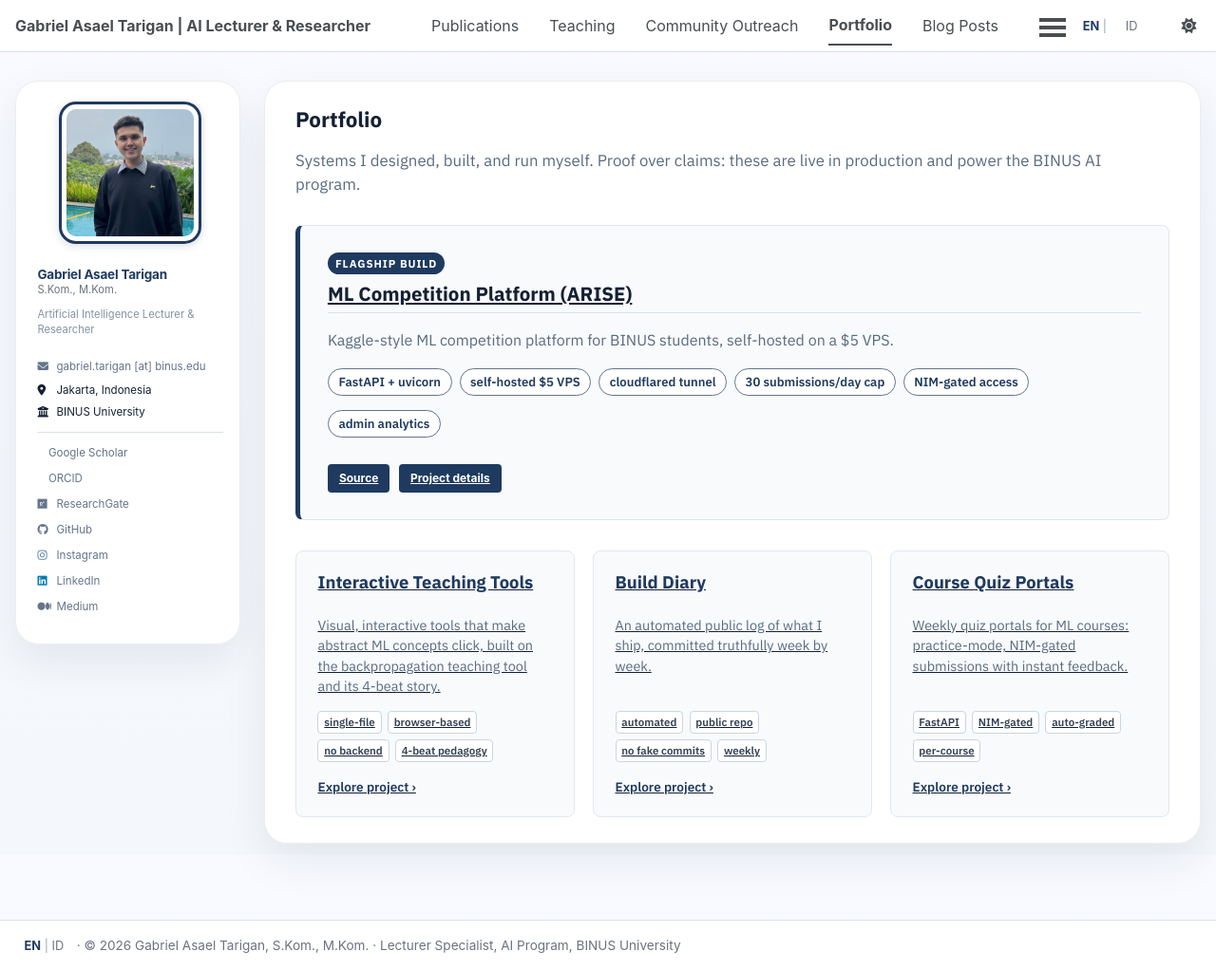
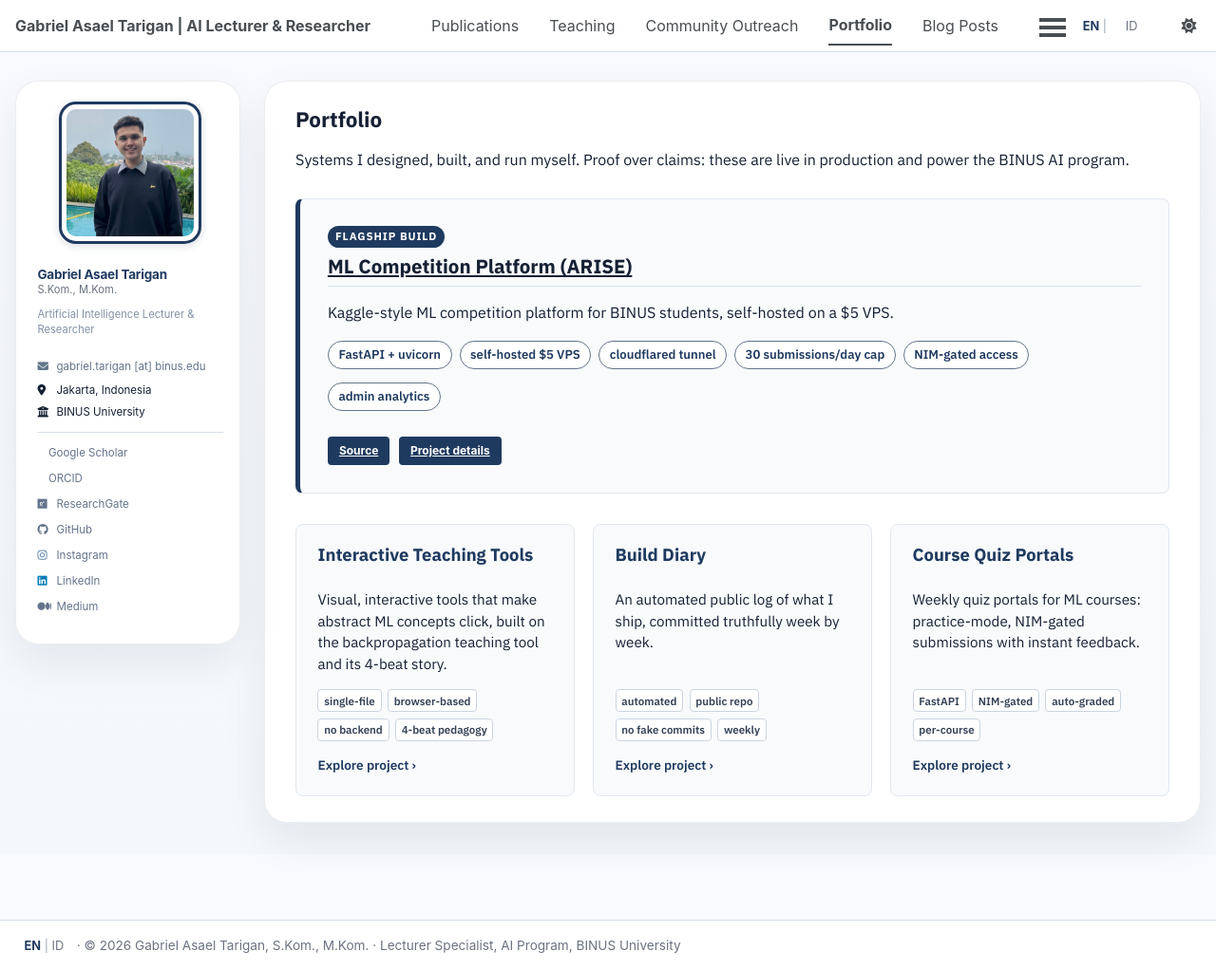
Before and after one commit to asaeltarigan/asaeltarigan.github.io, a Jekyll site: the page built from _pages/portfolio.html, in a window 1280 px wide and 1022 px high. Shown: the whole window at 95% size. Built offline with Jekyll 4.4.1, drawn with Linux system fonts in a browser that asks for light colours; a style sheet for code colours, icons or effects is not loaded.

Commit message:
Fix typography: portfolio body text now dark #152033 + no card underline (was muted #5a6b80, underlined by .archive a); teaching/publications: item titles drop to 1.05rem below section headings (was flattened at 1.28rem), pack item body to 0.9rem; bump cache-buster v=57

```diff
--- a/_includes/head.html
+++ b/_includes/head.html
@@ -94,4 +94,4 @@
 <link rel="preconnect" href="https://fonts.gstatic.com" crossorigin>
 <link href="https://fonts.googleapis.com/css2?family=IBM+Plex+Sans:wght@400;500;600;700&display=swap" rel="stylesheet">
 <link rel="stylesheet" href="{{ base_path }}/assets/css/main.css">
-<link rel="stylesheet" href="{{ base_path }}/assets/css/custom.css?v=56">
+<link rel="stylesheet" href="{{ base_path }}/assets/css/custom.css?v=57">
--- a/assets/css/custom.css
+++ b/assets/css/custom.css
@@ -357,12 +357,14 @@ html[data-theme="dark"] .lang-nav a:hover { color: #94a3b8; }
 .greedy-nav .visible-links .burger-cell { margin-left: auto; }
 
 /* ===== Portfolio page (hybrid: flagship card + metric cards) ===== */
+/* Body text matches the rest of the site: dark navy + 16px (was muted #5a6b80
+   at 16.8/14.4px, which read as a different font/color; hit 10 Oct 2026). */
 .portfolio-intro {
-  color: #5a6b80;
-  font-size: 1.05em;
+  color: #152033;
+  font-size: 1em;
   margin-bottom: 1.8em;
 }
-html[data-theme="dark"] .portfolio-intro { color: #94a3b8; }
+html[data-theme="dark"] .portfolio-intro { color: #cbd5e1; }
 
 /* Flagship feature card (ARISE) */
 .pf-feature {
@@ -396,10 +398,11 @@ html[data-theme="dark"] .pf-feature {
 }
 .pf-feature-title a { color: inherit; }
 .pf-feature-excerpt {
-  color: #5a6b80;
+  color: #152033;
+  font-size: 1em;
   margin-bottom: 1.1em;
 }
-html[data-theme="dark"] .pf-feature-excerpt { color: #94a3b8; }
+html[data-theme="dark"] .pf-feature-excerpt { color: #cbd5e1; }
 
 /* Stat chips row on the feature card */
 .pf-stats {
@@ -442,6 +445,14 @@ html[data-theme="dark"] .pf-stats li {
   text-decoration: none;
   transition: border-color 0.15s ease, box-shadow 0.15s ease;
 }
+/* .pf-card is an <a>, so main.css's .archive a { text-decoration: underline }
+   out-specifies our text-decoration: none above and underlined the whole card
+   (the "different font/draft" look; hit 10 Oct 2026). Re-assert no underline
+   on the card and all its children. */
+.archive .pf-card,
+.archive .pf-card * {
+  text-decoration: none !important;
+}
 html[data-theme="dark"] .pf-card {
   border-color: #334155;
   background: #1e293b;
@@ -458,12 +469,12 @@ html[data-theme="dark"] .pf-card {
 }
 html[data-theme="dark"] .pf-card-title { color: #e2e8f0; }
 .pf-card-excerpt {
-  color: #5a6b80;
-  font-size: 0.9em;
+  color: #152033;
+  font-size: 0.95em;
   flex: 1;
   margin-bottom: 1em;
 }
-html[data-theme="dark"] .pf-card-excerpt { color: #94a3b8; }
+html[data-theme="dark"] .pf-card-excerpt { color: #cbd5e1; }
 .pf-chips { display: flex; flex-wrap: wrap; gap: 0.4em; margin-bottom: 1em; }
 .pf-chip {
   font-size: 0.72em;
@@ -604,6 +615,31 @@ html[data-theme="dark"] .page__footer { background: rgba(17, 28, 49, 0.92); back
   margin-bottom: 0.9rem;
 }
 
+/* Teaching & Publications: keep the section dividers (teaching-section,
+   publication-section) as the BIG headings and shrink the list-item titles so
+   they sit clearly below those headings, then tighten the list. Root cause:
+   .archive h2 forced every h2 (dividers AND items) to 1.28rem and gave each
+   item a hairline + 2em top margin, which flattened the hierarchy and made
+   items big/sprawled (hit 10 Oct 2026). */
+.archive h2.archive__item-title {
+  font-size: 1.05rem;
+  border-bottom: none;
+  padding-bottom: 0;
+  margin-top: 1.3rem;
+  margin-bottom: 0.45rem;
+}
+.archive h2.archive__item-title a { color: var(--ds-link-color, #0b57a4); }
+html[data-theme="dark"] .archive h2.archive__item-title a { color: #78b4f0; }
+
+/* Pack the list-item body: smaller metadata/excerpt text, no empty-run gaps */
+.archive .archive__item p,
+.archive .archive__item .archive__item-excerpt {
+  font-size: 0.9rem;
+  line-height: 1.5;
+  margin-bottom: 0.45em;
+}
+.archive__item p:empty { display: none; }
+
 .role-chips li { background: #eef3fb; border-color: var(--ds-line); color: #334155; }
 
 /* ---- Dark mode ---- */
```
